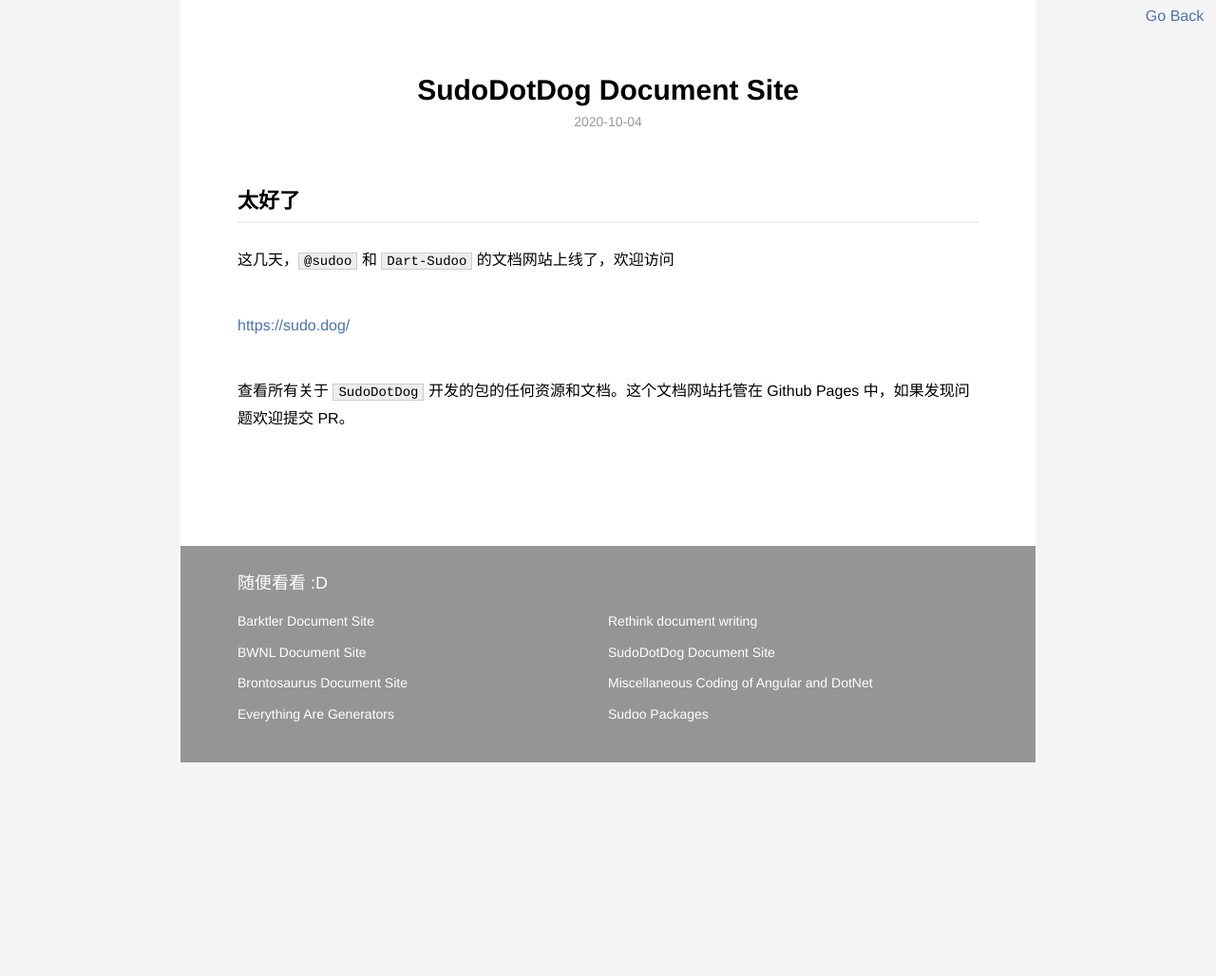
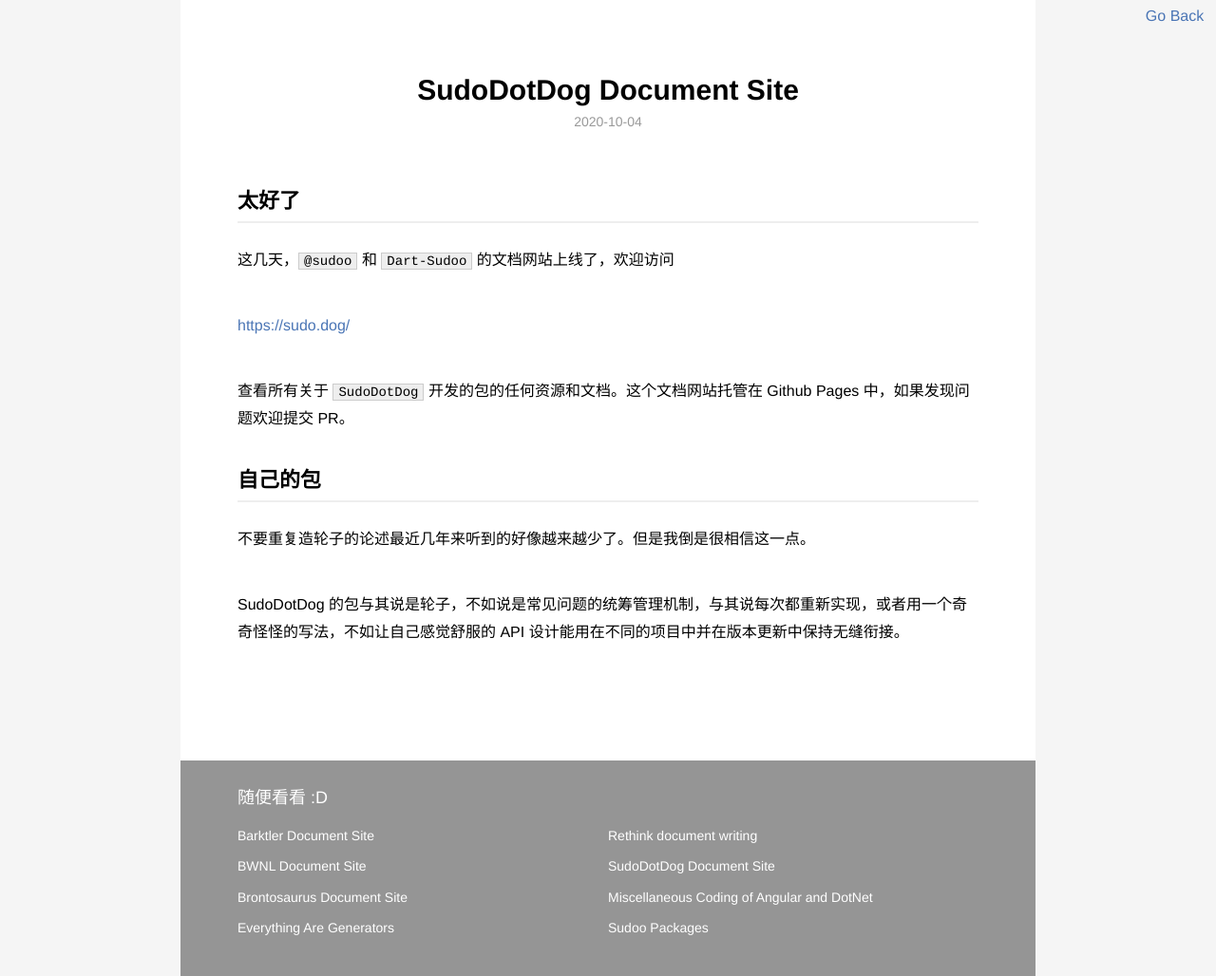
Before and after one commit to WMXPY/blog.mengw.io, a Jekyll site: the page built from _posts/blog/2020-10-04-Sudo-Dot-Dog.md, in a window 1280 px wide. Shown: the whole page at 95% size. Built offline with Jekyll 4.4.1, drawn with Linux system fonts in a browser that asks for light colours; before the commit the page ends 900 px from its top, so only the background shows below that.

Commit message:
add descriptions

```diff
--- a/_posts/blog/2020-10-04-Sudo-Dot-Dog.md
+++ b/_posts/blog/2020-10-04-Sudo-Dot-Dog.md
@@ -12,3 +12,9 @@ description: 好消息，好消息， SudoDotDog 的文档网站上线了
 <https://sudo.dog/>
 
 查看所有关于 `SudoDotDog` 开发的包的任何资源和文档。这个文档网站托管在 Github Pages 中，如果发现问题欢迎提交 PR。
+
+## 自己的包
+
+不要重复造轮子的论述最近几年来听到的好像越来越少了。但是我倒是很相信这一点。
+
+SudoDotDog 的包与其说是轮子，不如说是常见问题的统筹管理机制，与其说每次都重新实现，或者用一个奇奇怪怪的写法，不如让自己感觉舒服的 API 设计能用在不同的项目中并在版本更新中保持无缝衔接。
```
Also changed, not shown: _posts/blog/2020-10-30-Barktler.md (+6 -0 lines).
